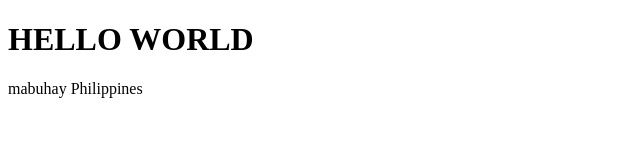
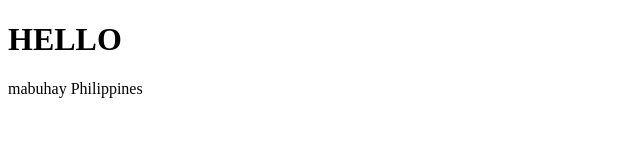
Before and after one commit to c866/kokey, a plain HTML site: page index.html in a window 1280 px wide. Shown: the whole page, without its empty margins (0-640 px from the left). Drawn offline with Linux system fonts and the light colour scheme.

```diff
--- a/index.html
+++ b/index.html
@@ -7,7 +7,7 @@
 </head>
 <body>
     <header>
-        <h1>HELLO WORLD</h1>
+        <h1>HELLO </h1>
         <p>mabuhay Philippines</p>
     </header>
 </body>
```
